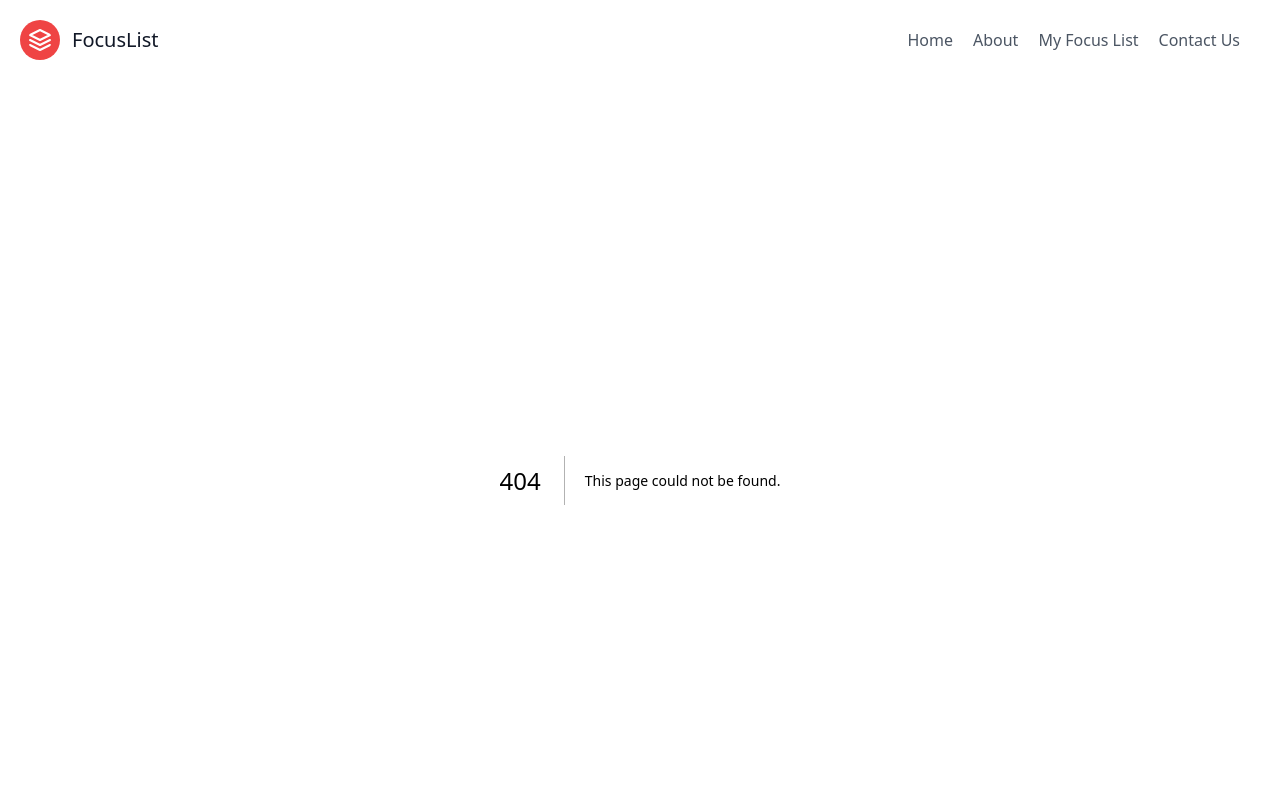
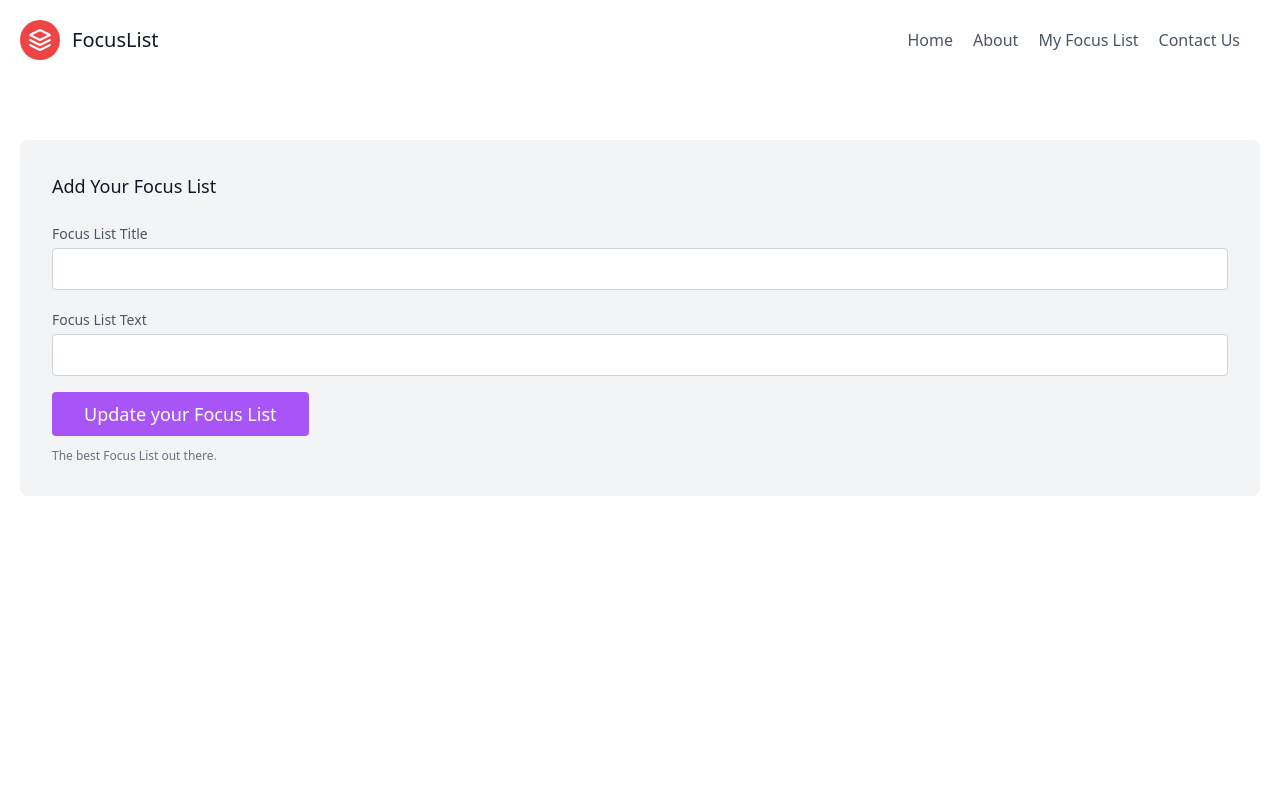
Before and after one commit to Prajwal912/Focus-List-App, a Next.js app: page /edit/1 in a window 1280 px wide. Before the commit this address had no page. Shown: the top 800 px of the page. Built offline with nearby package versions, Linux system fonts and the light colour scheme.

Commit message:
dyanamic routing done

```diff
--- a/pages/[title].js
+++ b/pages/edit/[title].js
@@ -41,7 +41,7 @@ const edit = () => {
      if(todos){
         let todoJSON = JSON.parse(todos);
         let ftodo = todoJSON.filter(e => title == e.title)
-        if(ftodo.length >0){
+        if(ftodo.length > 0){
             setTodo(ftodo[0])
         }
      }
@@ -94,7 +94,7 @@ const edit = () => {
                 />
               </div>
               <button onClick={addData} class="text-white bg-purple-500 border-0 py-2 px-8 focus:outline-none hover:bg-purple-600 rounded text-lg w-fit">
-                Add your Focus List
+                Update your Focus List
               </button>
               <p class="text-xs text-gray-500 mt-3">
                 The best Focus List out there.
```
